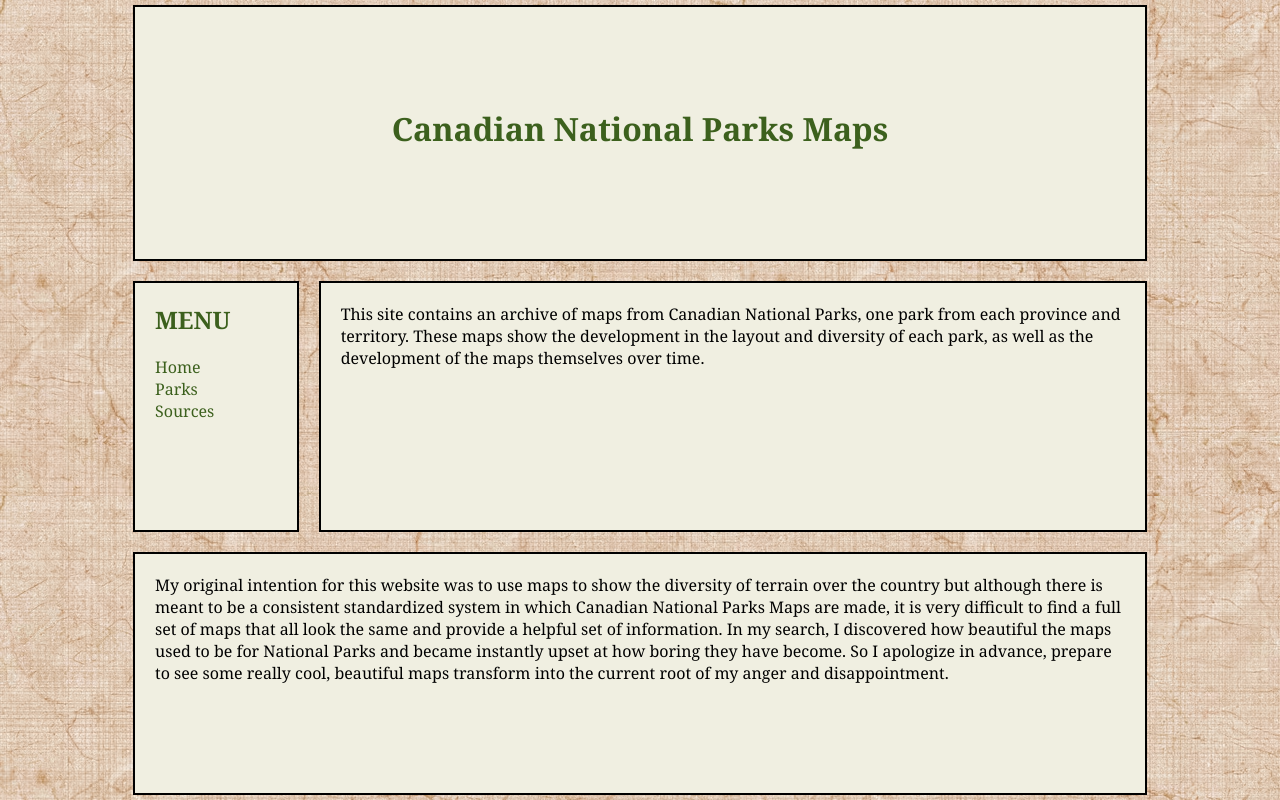
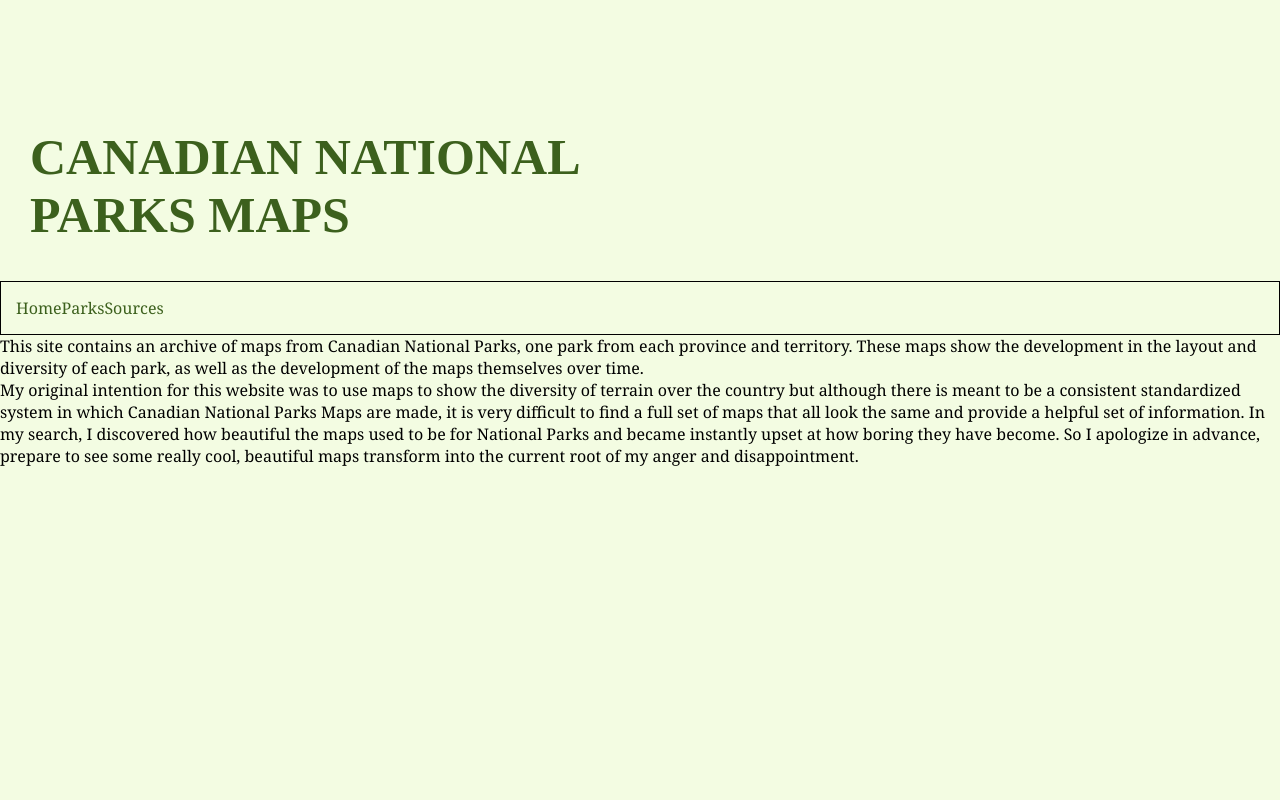
Before and after one commit to colleenarchibald3/webby, a plain HTML site: page index.html in a window 1280 px wide. Drawn offline with Linux system fonts and the light colour scheme; a web font is replaced by a local one.

Commit message:
im scared

```diff
--- a/auyuittuq/auyuittuq.css
+++ b/auyuittuq/auyuittuq.css
@@ -18,7 +18,9 @@
 
 h1 {
     color: rgb(58, 81, 196);
-    font-family:Cambria, Cochin, Georgia, Times, 'Times New Roman', serif;
+     font-family: "bookmania", serif;
+    font-weight: 900;
+    font-style: normal;
     font-size: 31px;
 }
 
@@ -75,7 +77,9 @@ display: block;
 
 h2{
     color:rgb(58, 81, 196);
-    font-family:Cambria, Cochin, Georgia, Times, 'Times New Roman', serif;
+    font-family: "bookmania", serif;
+    font-weight: 500;
+    font-style: normal;
     font-size: 25px;
     padding: 40px;
 
--- a/index.css
+++ b/index.css
@@ -7,121 +7,25 @@
 }
 
 body{
-  /* background-color:rgb(208, 230, 162); */
-  background-image: url("paper\ texture\ 4.avif")
-}
-
-
-.container{
-  display:grid;
-  height: 100vh;
-  width: 80%;
-  margin-left:auto;
-  margin-right:auto;
-  grid-template-areas:
-  "header header"
-  "menu content"
-  "footer footer";
-  grid-template-columns: 1fr 5fr;
-  gap: 20px;
-  padding: 5px;
-}
-
-.container div{
- padding: 20px;
-}
-
-.container div.header{
-  grid-area: header;
-  background-color:rgb(240, 239, 225);
-  padding-top: 100px;
-  padding-bottom: px;
-  border: 2px solid black;
-  /* border-radius: 20px; */
-  font-family:Cambria, Cochin, Georgia, Times, 'Times New Roman', serif;
-  text-align: center;
+  background-color:rgb(243, 252, 226);
+  /* background-image: url("paper\ texture\ 4.avif") */
 }
 
 .header{
-    color: rgb(60, 96, 29);
+  padding:30px;
+  background-image: url("");
+  font-family:Cambria, Cochin, Georgia, Times, 'Times New Roman', serif;
+  padding-top: 8rem;
+  border-top-left-radius: 20px;
+  border-top-right-radius: 20px;
 }
 
-.container div.menu{
-  grid-area: menu;
-    background-color:rgb(240, 239, 225);
-  border: 2px solid black;
-  /* border-radius: 20px; */
-  font-family:Cambria, Cochin, Georgia, Times, 'Times New Roman', serif;
-}
-
-h2{
+h1 {
   color: rgb(60, 96, 29);
-  padding-bottom: 20px;
-}
-
-
-.menu a{
-  text-decoration:none;
-  color: rgb(60, 96, 29);
-
-}
-
-.menu ul{
-  list-style: none;
-}
-
-
-.container div.content{
-  grid-area: content;
-    background-color:rgb(240, 239, 225);
-   border: 2px solid black;
-  /* border-radius: 20px; */
-  font-family:Cambria, Cochin, Georgia, Times, 'Times New Roman', serif;
-}
-
-.container div.footer{
-  grid-area: footer;
-    background-color:rgb(240, 239, 225);
-  border: 2px solid black;
-    font-family:Cambria, Cochin, Georgia, Times, 'Times New Roman', serif;
-}
-
-
-
-
-/* .container{
-  display:grid;
-
-  grid-template-columns: 200px 1fr;
-  grid-template-rows: auto 1fr;
-  grid-template-areas:
-  "header header header"
-  "left main";
-
-  max-width: 1100px;
-  margin: auto;
-} */
-
-
-/* header{
-  grid-area:header
-} */
-
-
-/* .header{
-  padding:30px;
-  background-color:rgb(239, 246, 189);
-  border-radius: 20px;
-  border-bottom: 1px solid black;
-  font-family:Cambria, Cochin, Georgia, Times, 'Times New Roman', serif;
-  text-align: center;
-  padding-top: 8rem;
-} */
-
-/* h1 {
-    color: rgb(60, 96, 29);
-    font-family:Cambria, Cochin, Georgia, Times, 'Times New Roman', serif;
-    font-size: 31px;
+   font-family: "bookmania", serif;
+   font-weight: 900;
+   font-style: normal;
+   font-size: 50px;
 }
 
 .menu{
@@ -134,8 +38,9 @@ h2{
 
 .menu ul{
   list-style:none;
+   display:flex;
   margin: 0;
-  padding: 0;
+  padding: 15px;
   border: 1px solid
 }
 
@@ -183,10 +88,7 @@ p{
   justify-content: center;
 }
 
-    body {
-    background-color: rgb(253, 241, 237);
-    margin: 0px;
-  } */
+
 /*
     .outer-page-border{
     width: 80%px;
@@ -206,3 +108,108 @@ p{
     background-color: rgb(255, 255, 255);
 
   } */
+
+  /*
+.container{
+  display:grid;
+  height: 100vh;
+  width: 80%;
+  margin-left:auto;
+  margin-right:auto;
+  grid-template-areas:
+  "header header"
+  "menu content"
+  "footer footer";
+  grid-template-columns: 1fr 5fr;
+  gap: 20px;
+  padding: 5px;
+}
+
+.container div{
+ padding: 20px;
+}
+
+.container div.header{
+  grid-area: header;
+  background-color:rgb(240, 239, 225);
+  padding-top: 100px;
+  padding-bottom: px;
+  border: 2px solid black;
+  font-family:Cambria, Cochin, Georgia, Times, 'Times New Roman', serif;
+  text-align: center;
+}
+
+.header{
+    color: rgb(60, 96, 29);
+}
+
+.container div.menu{
+  grid-area: menu;
+    background-color:rgb(240, 239, 225);
+  border: 2px solid black;
+
+  font-family:Cambria, Cochin, Georgia, Times, 'Times New Roman', serif;
+}
+
+h2{
+  color: rgb(60, 96, 29);
+  padding-bottom: 20px;
+}
+
+
+.menu a{
+  text-decoration:none;
+  color: rgb(60, 96, 29);
+
+}
+
+.menu ul{
+  list-style: none;
+}
+
+
+.container div.content{
+  grid-area: content;
+    background-color:rgb(240, 239, 225);
+   border: 2px solid black;
+  font-family:Cambria, Cochin, Georgia, Times, 'Times New Roman', serif;
+}
+
+.container div.footer{
+  grid-area: footer;
+    background-color:rgb(240, 239, 225);
+  border: 2px solid black;
+    font-family:Cambria, Cochin, Georgia, Times, 'Times New Roman', serif;
+} */
+
+
+
+
+/* .container{
+  display:grid;
+
+  grid-template-columns: 200px 1fr;
+  grid-template-rows: auto 1fr;
+  grid-template-areas:
+  "header header header"
+  "left main";
+
+  max-width: 1100px;
+  margin: auto;
+} */
+
+
+/* header{
+  grid-area:header
+} */
+
+
+/* .header{
+  padding:30px;
+  background-color:rgb(239, 246, 189);
+  border-radius: 20px;
+  border-bottom: 1px solid black;
+  font-family:Cambria, Cochin, Georgia, Times, 'Times New Roman', serif;
+  text-align: center;
+  padding-top: 8rem;
+} */
--- a/index.html
+++ b/index.html
@@ -6,6 +6,7 @@
  <head>
     <title>Canadian National Parks Maps</title>
    <link rel="icon" type="image/svg+xml" href="/faviconplaceholder.svg">
+   <link rel="stylesheet" href="https://use.typekit.net/tkh3jtl.css">
 </head>
 
 
@@ -14,16 +15,15 @@
   <head>
 
 
-<div class="container">
+<!-- <div class="container"> -->
 
 
 <div class="header">
-  <h1>Canadian National Parks Maps</h1>
+  <h1>CANADIAN NATIONAL<br>PARKS MAPS</h1>
 </div>
 
 <div class="menu">
   <ul>
-    <h2>MENU</h2>
     <li><a href="index.html">Home</a></li>
     <li><a href="parks.html">Parks</a></li>
     <li><a href="parks.html">Sources</a></li>
@@ -31,22 +31,23 @@
 </div>
 
 
-<div class="content">
+<div class="blab">
     <p>
          This site contains an archive of maps from Canadian National Parks, one park from each province and territory.
          These maps show the development in the layout and diversity of each park, as well as the
          development of the maps themselves over time.
     </p>
-  </div>
 
-  <div class="footer">
-<p>     My original intention for this website was to
+    <p>  My original intention for this website was to
          use maps to show the diversity of terrain over the country but although there is meant to be a consistent
          standardized system in which Canadian National Parks Maps are made, it is very difficult to find a full set of maps that all look the same and provide a helpful set of information.
 
-In my search, I discovered how beautiful the maps used to be for National Parks and became instantly upset at how boring they have become. So I apologize in advance, prepare to see some
-     really cool, beautiful maps transform into the current root of my anger and disappointment.
+         In my search, I discovered how beautiful the maps used to be for National Parks and became instantly upset at how boring they have become. So I apologize in advance, prepare to see some
+         really cool, beautiful maps transform into the current root of my anger and disappointment.
     </p>
+  </div>
+
+
 
 
   </div>
```
Also changed, not shown: auyuittuq/auyuittuq.html (+2 -1 lines).
